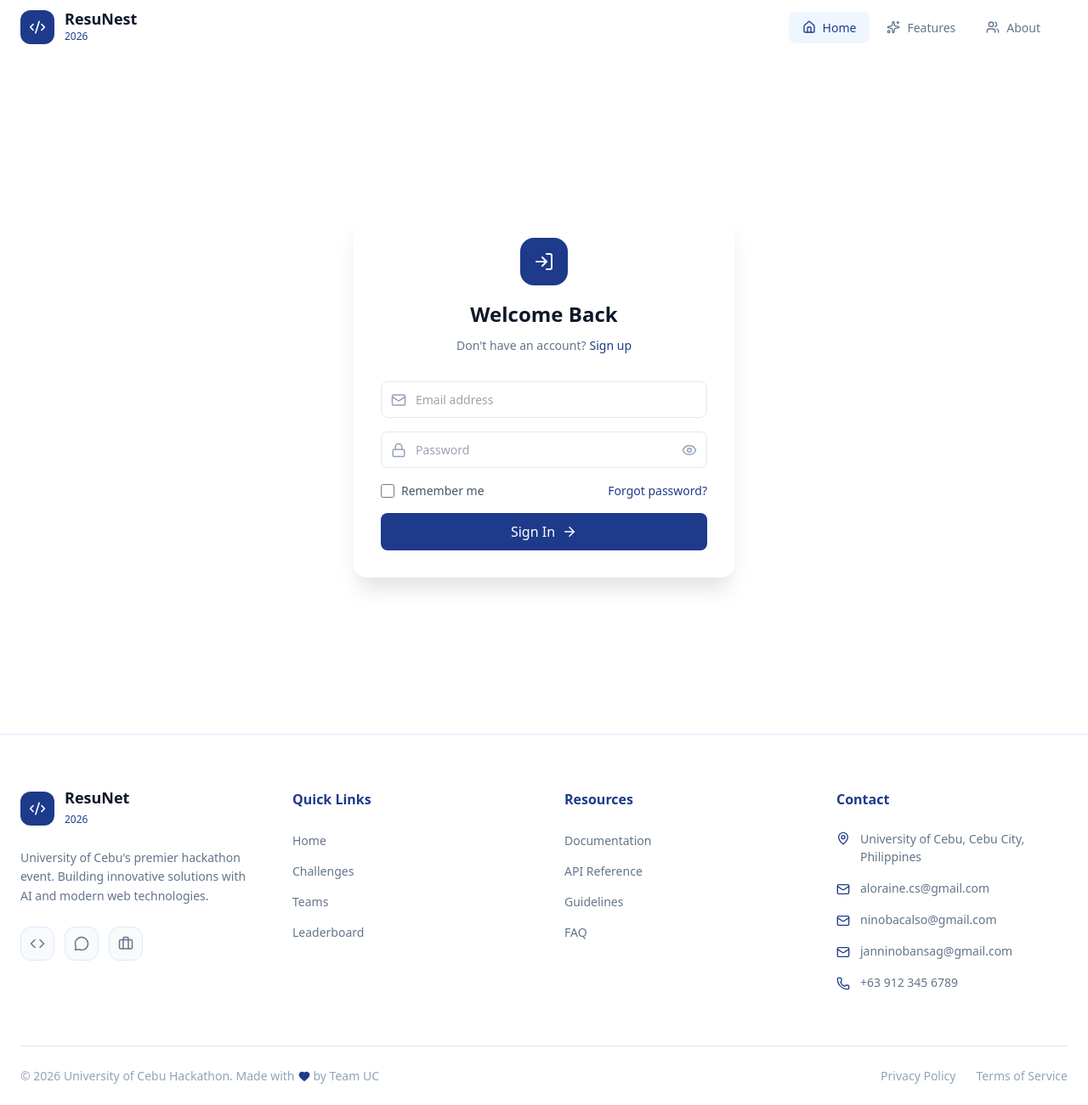
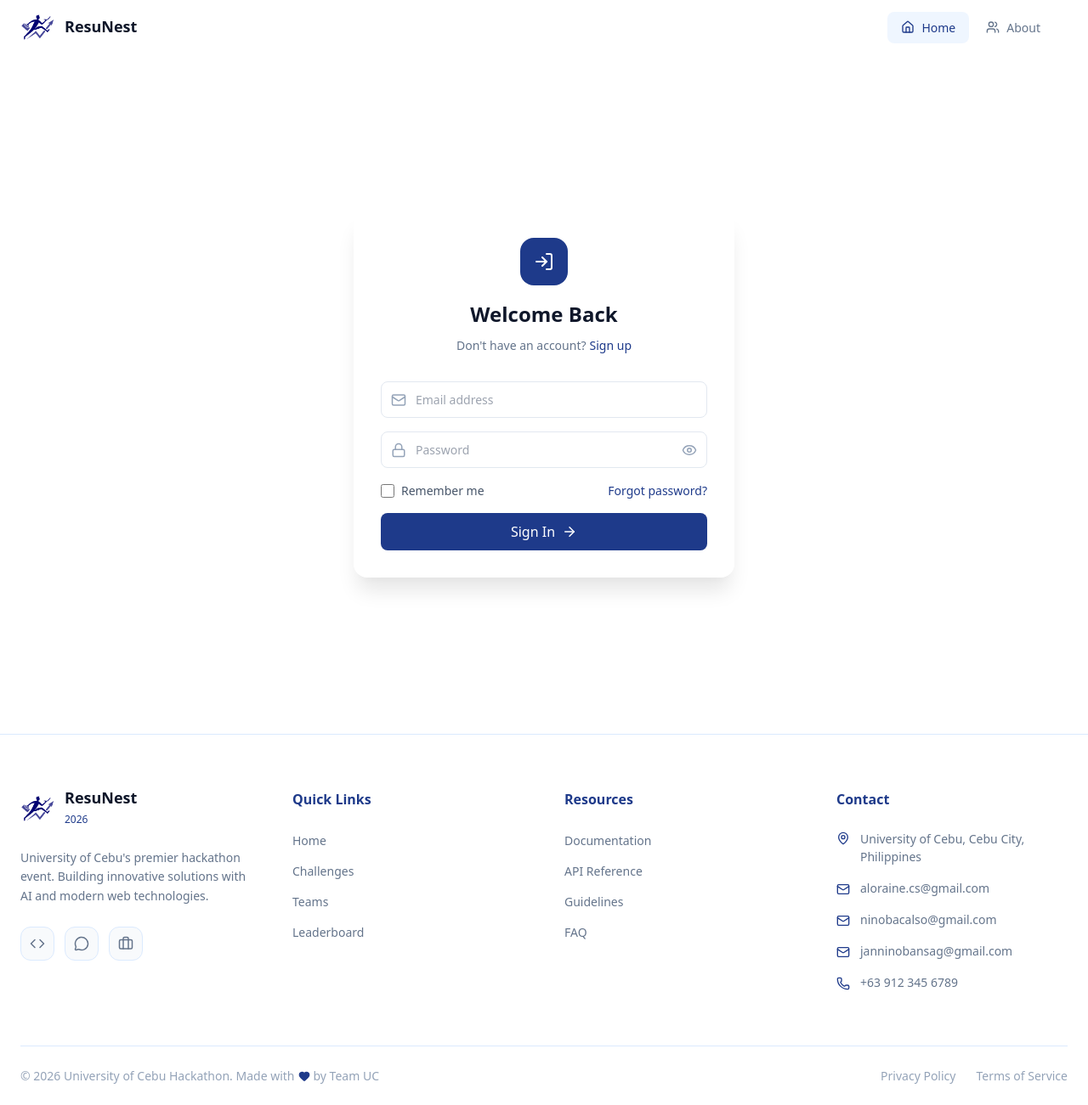
Before and after one commit to luoijin/ResuNest, a React (Vite) app: page / in a window 1280 px wide. Shown: the whole page at 85% size. Built offline with nearby package versions, Linux system fonts and the light colour scheme.

Commit message:
header footer logo

```diff
--- a/index.html
+++ b/index.html
@@ -2,9 +2,9 @@
 <html lang="en">
 <head>
   <meta charset="UTF-8">
-  <link rel="icon" type="image/x-icon" href="/favicon.ico">
+  <link rel="icon" type="image/png" href="/logo.png">
   <meta name="viewport" content="width=device-width, initial-scale=1.0">
-  <title>Hackathon 2026 - Team Project</title>
+  <title>ResuNest - AI Job Matching & Skill Gap Analyzer</title>
 </head>
 <body>
   <div id="root"></div>
--- a/src/components/Layout/Footer/Footer.css
+++ b/src/components/Layout/Footer/Footer.css
@@ -49,11 +49,18 @@
 .footer-logo-icon {
   width: 2.5rem;
   height: 2.5rem;
-  background: #1e3a8a;
+  background: transparent;  /* ← CHANGED from #1e3a8a to transparent */
   border-radius: 0.75rem;
   display: flex;
   align-items: center;
   justify-content: center;
+}
+
+.footer-logo-image {
+  width: 100%;
+  height: 100%;
+  object-fit: contain;
+  background: transparent;
 }
 
 .footer-logo-svg {
--- a/src/components/Layout/Footer/Footer.jsx
+++ b/src/components/Layout/Footer/Footer.jsx
@@ -1,4 +1,4 @@
-import { Code2, Code, MessageCircle, Briefcase, Mail, Heart, MapPin, Phone } from 'lucide-react'
+import { Code, MessageCircle, Briefcase, Mail, Heart, MapPin, Phone } from 'lucide-react'
 import './Footer.css'
 
 const Footer = () => {
@@ -30,10 +30,14 @@ const Footer = () => {
           <div className="footer-brand">
             <div className="footer-logo">
               <div className="footer-logo-icon">
-                <Code2 className="footer-logo-svg" size={20} />
+                <img
+                  src="/logo.png"
+                  alt="ResuNest Logo"
+                  className="footer-logo-image"
+                />
               </div>
               <div>
-                <span className="footer-logo-title">ResuNet</span>
+                <span className="footer-logo-title">ResuNest</span>
                 <span className="footer-logo-subtitle">2026</span>
               </div>
             </div>
@@ -94,19 +98,19 @@ const Footer = () => {
                 <span>University of Cebu, Cebu City, Philippines</span>
               </li>
               <li>
-                <a href="mailto:team@hackathon2026.com" className="footer-contact-link">
+                <a href="mailto:aloraine.cs@gmail.com" className="footer-contact-link">
                   <Mail size={16} className="footer-contact-icon" />
                   <span>aloraine.cs@gmail.com</span>
                 </a>
               </li>
               <li>
-                <a href="mailto:team@hackathon2026.com" className="footer-contact-link">
+                <a href="mailto:ninobacalso@gmail.com" className="footer-contact-link">
                   <Mail size={16} className="footer-contact-icon" />
                   <span>ninobacalso@gmail.com</span>
                 </a>
               </li>
               <li>
-                <a href="mailto:team@hackathon2026.com" className="footer-contact-link">
+                <a href="mailto:janninobansag@gmail.com" className="footer-contact-link">
                   <Mail size={16} className="footer-contact-icon" />
                   <span>janninobansag@gmail.com</span>
                 </a>
--- a/src/components/Layout/Header/Header.css
+++ b/src/components/Layout/Header/Header.css
@@ -34,15 +34,18 @@
 .header-logo-icon {
   width: 2.5rem;
   height: 2.5rem;
-  background: #1e3a8a;
+  background: transparent;
   border-radius: 0.75rem;
   display: flex;
   align-items: center;
   justify-content: center;
 }
 
-.header-logo-icon-svg {
-  color: white;
+.header-logo-image {
+  width: 100%;
+  height: 100%;
+  object-fit: contain;
+  background: transparent;
 }
 
 .header-logo-text {
--- a/src/components/Layout/Header/Header.jsx
+++ b/src/components/Layout/Header/Header.jsx
@@ -1,17 +1,7 @@
 import { useState, useEffect, useRef } from 'react'
-import { Menu, X, Code2, Home, Sparkles, Users, LogOut, ChevronDown } from 'lucide-react'
+import { Menu, X, Home, Users, LogOut, ChevronDown } from 'lucide-react'
 import './Header.css'
 
-const handleNavClick = (link) => {
-  console.log('Button clicked:', link.name, 'page:', link.page)
-  console.log('onNavigate function exists:', typeof onNavigate)
-  setActiveLink(link.name)
-  if (onNavigate) {
-    onNavigate(link.page)
-  } else {
-    console.error('onNavigate is undefined!')
-  }
-}
 const Header = ({ isLoggedIn, onLogout, onNavigate }) => {
   const [isScrolled, setIsScrolled] = useState(false)
   const [isMobileMenuOpen, setIsMobileMenuOpen] = useState(false)
@@ -38,7 +28,6 @@ const Header = ({ isLoggedIn, onLogout, onNavigate }) => {
 
   const navLinks = [
     { name: 'Home', icon: Home, page: 'home' },
-    { name: 'Features', icon: Sparkles, page: 'features' },
     { name: 'About', icon: Users, page: 'about' },
   ]
 
@@ -54,11 +43,14 @@ const Header = ({ isLoggedIn, onLogout, onNavigate }) => {
       <nav className="header-nav">
         <div className="header-logo" onClick={() => onNavigate && onNavigate('home')} style={{ cursor: 'pointer' }}>
           <div className="header-logo-icon">
-            <Code2 className="header-logo-icon-svg" size={20} />
+            <img
+              src="/logo.png"
+              alt="ResuNest Logo"
+              className="header-logo-image"
+            />
           </div>
           <div className="header-logo-text">
             <span className="header-logo-title">ResuNest</span>
-            <span className="header-logo-subtitle">2026</span>
           </div>
         </div>
 
```
Also changed, not shown: public/logo.png (added).
